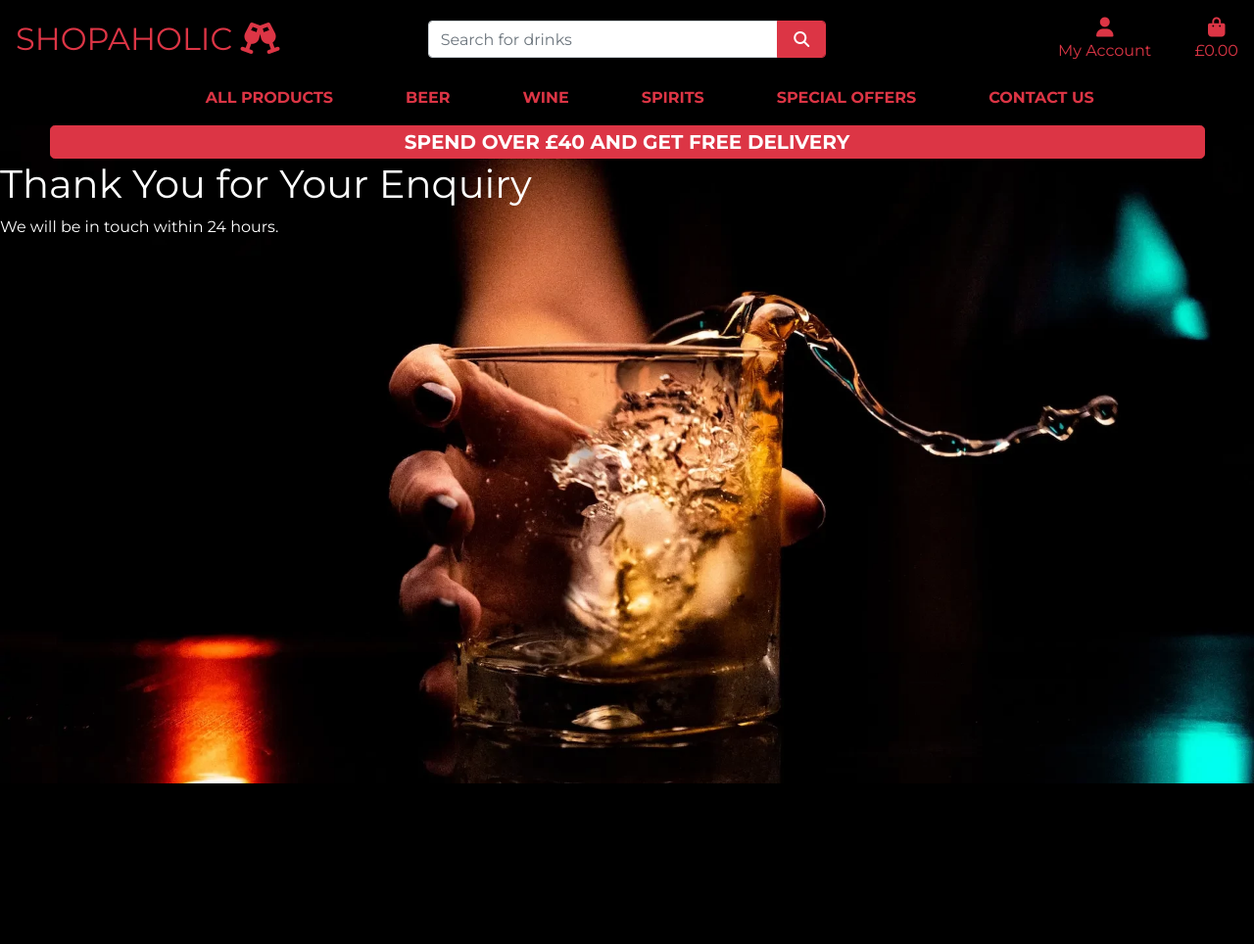
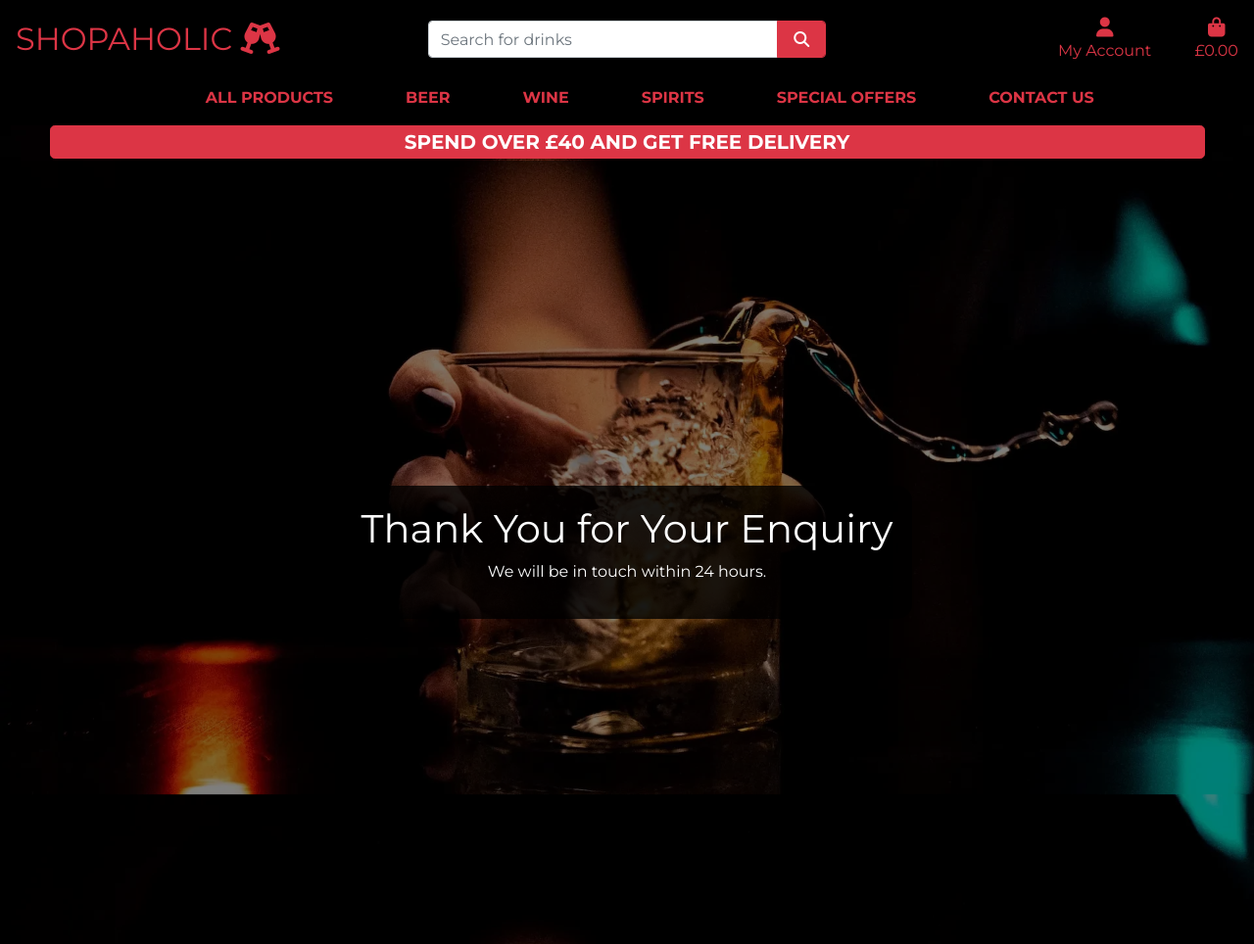
Before and after one commit to MJstephenson/Shopping-app, a Django app: page /contact/thank-you/ in a window 1280 px wide. Shown: the whole page at 98% size. Before the commit the page ends 800 px from the top, so only its background shows below. Run offline with Django 3.2, Linux system fonts and the light colour scheme; some libraries are stand-ins or nearby versions.

Commit message:
Add css for thank you page

```diff
--- a/static/css/base.css
+++ b/static/css/base.css
@@ -278,7 +278,22 @@ body {
 
 .custom-margin-top {
     padding-top: 200px;
-  }
+}
+
+.vh-center {
+    min-height: 100vh;
+    display: flex;
+    align-items: center;
+    justify-content: center;
+    background-color: rgba(0, 0, 0, 0.5);
+}
+
+.content-box {
+    text-align: center;
+    padding: 20px;
+    background-color: rgba(0, 0, 0, 0.8);
+    border-radius: 15px;
+}
 
 /* -------------------------------- Media Queries */
 
```
